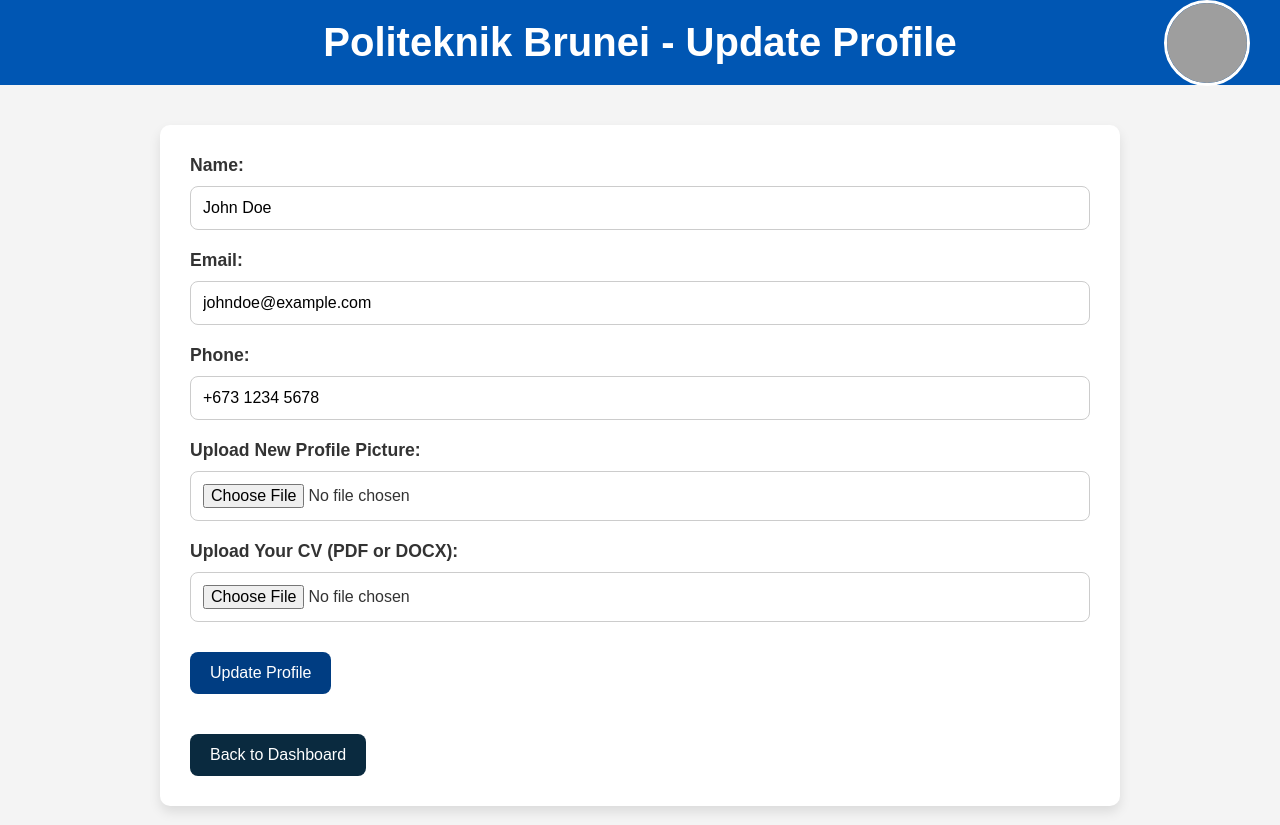
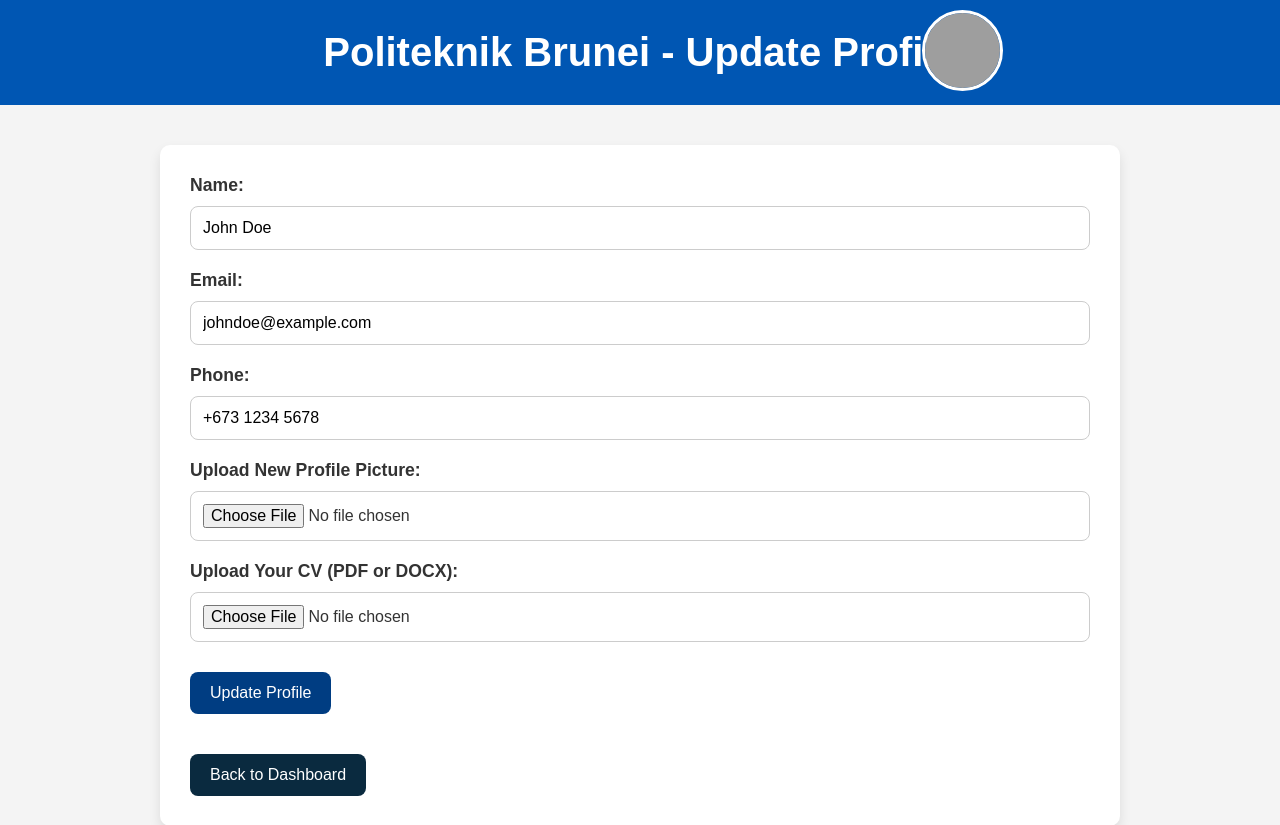
Before and after one commit to zzuhriii/FYPGroup10, a PHP site: page /user_profile/profile.php in a window 1280 px wide. Shown: the top 825 px of the page. Run offline with PHP 8.4, Linux system fonts and the light colour scheme; a user stored in the database is signed in; data comes from the database, SQL or seed files in the repository; grey boxes are pictures that could not be loaded.

Commit message:
Update profile.css

```diff
--- a/Website/css/profile.css
+++ b/Website/css/profile.css
@@ -9,7 +9,7 @@
         header {
             background-color: #0056b3;
             color: #fff;
-            padding: 20px 0;
+            padding: 30px 0;
             text-align: center;
             position: relative;
         }
@@ -19,15 +19,22 @@
             font-size: 2.5em;
         }
 
+        .top-left-image {
+            height: 80px;
+            position: absolute;
+            left: 100px;
+            top: 5px;
+        }
+
         .profile-pic {
-    position: absolute;
-    top: 0px;
-    right: 30px;
-    width: 80px;
-    height: 80px;
-    border-radius: 50%;
-    object-fit: cover;
-    border: 3px solid #fff;
+        position: absolute;
+        top: 10px;
+        right: 277px;
+        width: 75px;
+        height: 75px;
+        border-radius: 50%;
+        object-fit: cover;
+        border: 3px solid #fff;
 }
 
         .container {
```
